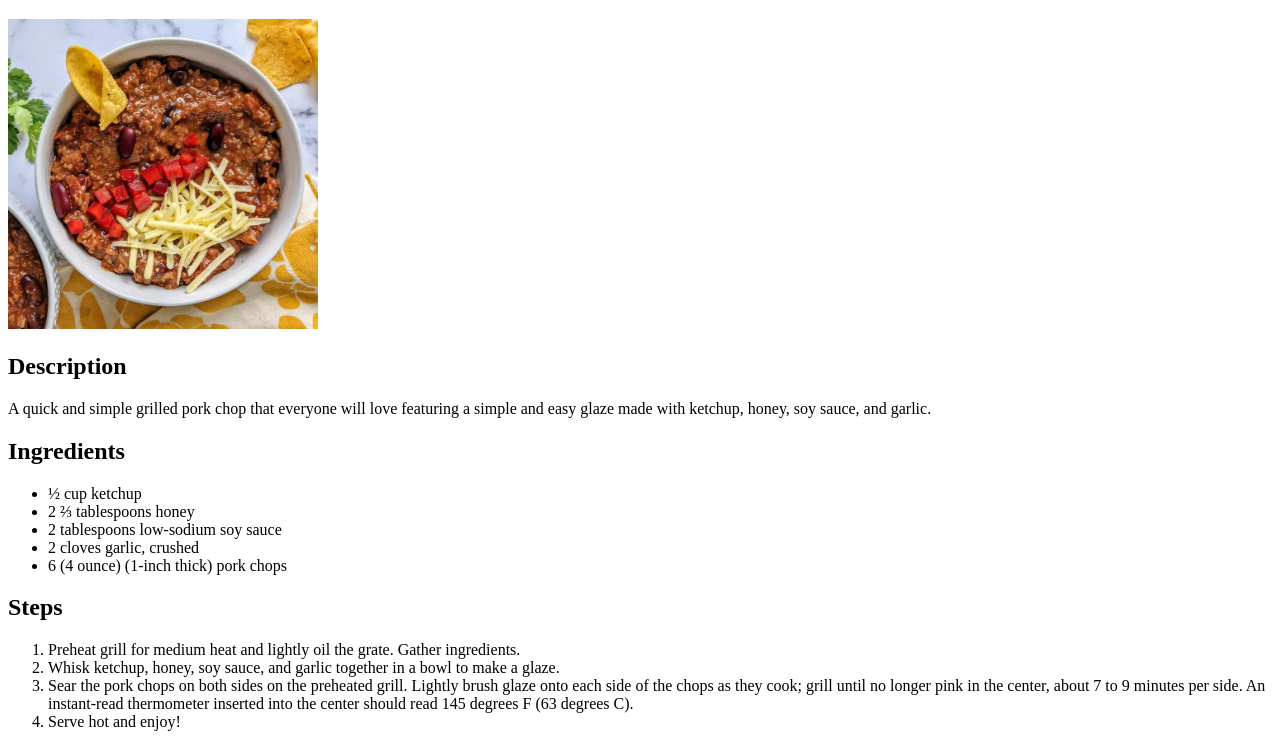
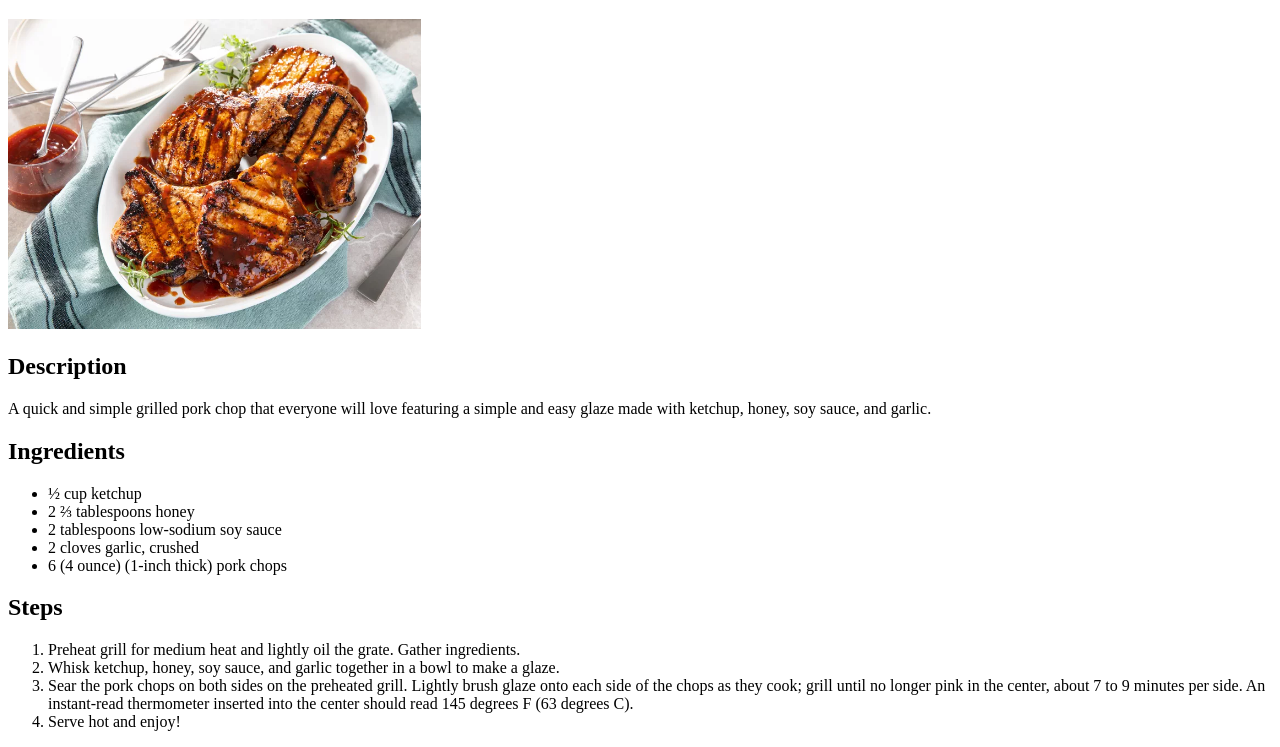
Before and after one commit to Benja-Wainer/odin-recipes, a plain HTML site: page recipes/honey-garlic-pork-chops.html in a window 1280 px wide. Shown: the part 61-808 px from the top of the page. Drawn offline with Linux system fonts and the light colour scheme.

Commit message:
Fixes images for recipes
Changed image for pork chops recipe to correct one. Also removed width attribute for other images as it was warping these.

```diff
--- a/recipes/honey-garlic-pork-chops.html
+++ b/recipes/honey-garlic-pork-chops.html
@@ -8,10 +8,9 @@
   <body>
     <h1>Honey garlic pork chops</h1>
     <img
-      src="./images/chili.webp"
+      src="./images/pork-chops.webp"
       alt="A picture of honey garlic pork chops"
       height="310"
-      width="310"
     />
     <h2>Description</h2>
     <p>
```
Also changed, not shown: recipes/chili-con-carne.html (+0 -1 lines), recipes/falafel.html (+0 -1 lines).
